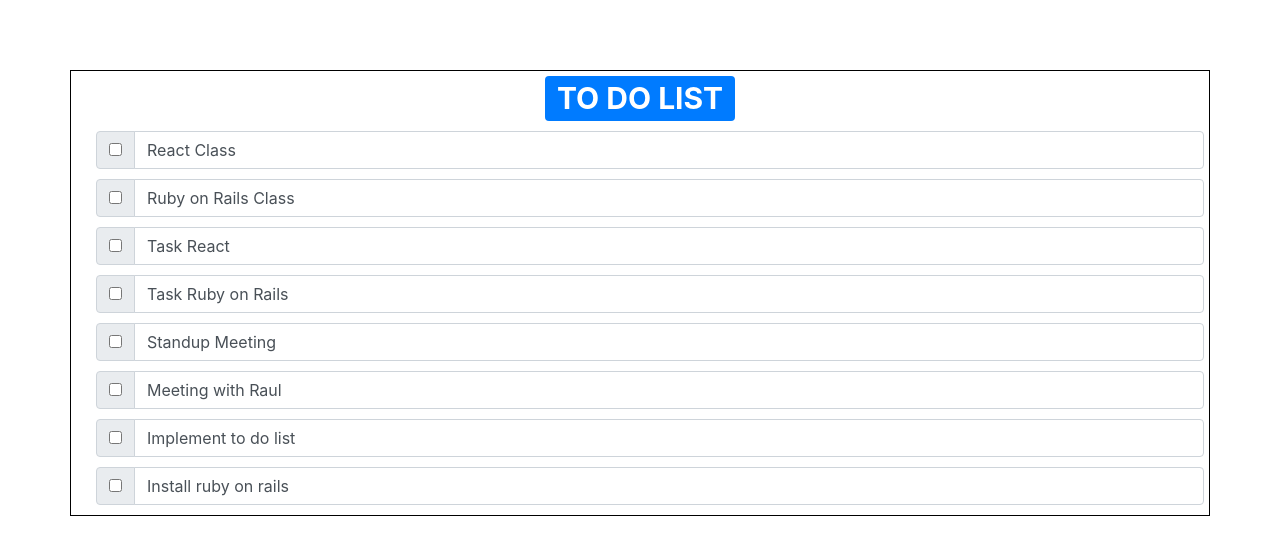
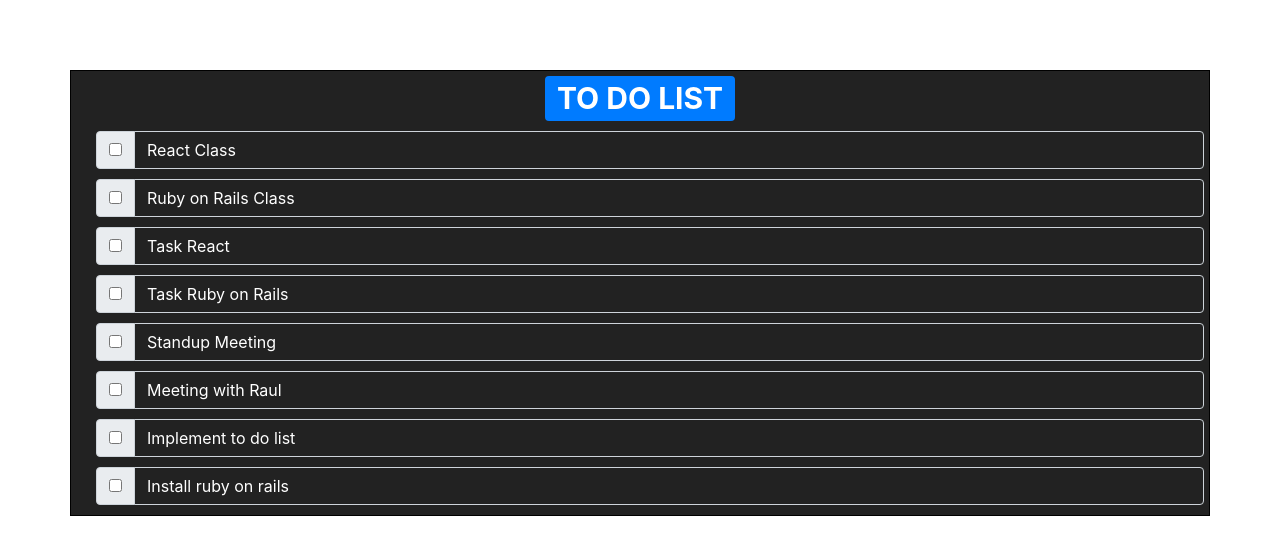
Before and after one commit to CarlosOP10/ReactAppExample, a React (Create React App) app: page / in a window 1280 px wide. Shown: the top 554 px of the page. Built offline with nearby package versions, Linux system fonts and the light colour scheme; the HTML template or start-up script is replaced by a standard one.

Commit message:
Implement Context in todo list

```diff
--- a/src/App.js
+++ b/src/App.js
@@ -3,13 +3,17 @@ import "bootstrap/dist/css/bootstrap.min.css"
 import "./components/ListItems/ListItems"
 import ListItems from "./components/ListItems/ListItems"
 import List from "./components/ToDoList/List"
-function App() {
-	return (
-		<div className="App">
-			{/* <ListItems /> */}
-			<List/>
-		</div>
-	)
+import ContextProvider from "./components/Context/ContextProvider"
+
+const App = () => {
+  return (
+    <ContextProvider>
+      <div className="App">
+        {/* <ListItems /> */}
+        <List />
+      </div>
+    </ContextProvider>
+  )
 }
 
 export default App
--- /dev/null
+++ b/src/components/Context/ContextProvider.jsx
@@ -0,0 +1,23 @@
+import React from "react"
+import ThemeContext from "./ThemeContext"
+
+const ContextProvider = (props) => {
+  const themes = {
+    light: {
+      foreground: "#000000",
+      background: "#eeeeee"
+    },
+    dark: {
+      foreground: "#ffffff",
+      background: "#222222"
+    }
+  }
+
+  return (
+    <ThemeContext.Provider value={themes.dark}>
+      {props.children}
+    </ThemeContext.Provider>
+  )
+}
+
+export default ContextProvider
--- /dev/null
+++ b/src/components/Context/ThemeContext.jsx
@@ -0,0 +1,5 @@
+import React from "react"
+
+const ThemeContext = React.createContext({})
+
+export default ThemeContext
--- a/src/components/ToDoList/List.jsx
+++ b/src/components/ToDoList/List.jsx
@@ -1,5 +1,6 @@
 import React from "react"
 import { Badge, Container } from "react-bootstrap"
+import ThemeContext from "../Context/ThemeContext"
 import ToDo from "./ToDo"
 
 const List = () => {
@@ -38,14 +39,24 @@ const List = () => {
     }
   ]
   return (
-    <Container style={{ marginTop: "70px", border: "1px solid black" }}>
+    <ThemeContext.Consumer>
+      {(context) => (
+        <Container
+          style={{
+            marginTop: "70px",
+            border: "1px solid black",
+            background: context.background
+          }}
+        >
           <h1>
             <Badge variant="primary">TO DO LIST</Badge>
           </h1>
           {toDoList.map((todo) => (
-        <ToDo key={todo.id} todo={todo} />
+            <ToDo key={todo.id} todo={todo} theme={context} />
           ))}
         </Container>
+      )}
+    </ThemeContext.Consumer>
   )
 }
 
--- a/src/components/ToDoList/ToDo.jsx
+++ b/src/components/ToDoList/ToDo.jsx
@@ -2,7 +2,7 @@ import React, { useState } from "react"
 import { InputGroup, FormControl } from "react-bootstrap"
 import PropTypes from "prop-types"
 
-const ToDo = ({ todo }) => {
+const ToDo = ({ todo, theme }) => {
   const [todoState, setTodoState] = useState({ ...todo, checked: false })
 
   const handleOnChangeMessage = (prop) => (event) => {
@@ -20,7 +20,6 @@ const ToDo = ({ todo }) => {
   }
   return (
     <InputGroup style={{ margin: "10px" }}>
-      {console.log(todoState)}
       <InputGroup.Prepend>
         <InputGroup.Checkbox
           checked={todoState.checked}
@@ -29,6 +28,7 @@ const ToDo = ({ todo }) => {
         />
       </InputGroup.Prepend>
       <FormControl
+        style={{ background: theme.background, color: theme.foreground }}
         aria-label="Text input with radio button"
         value={todoState.message}
         onChange={handleOnChangeMessage("message")}
```
Lines whose indentation alone changed are shown as unchanged.
